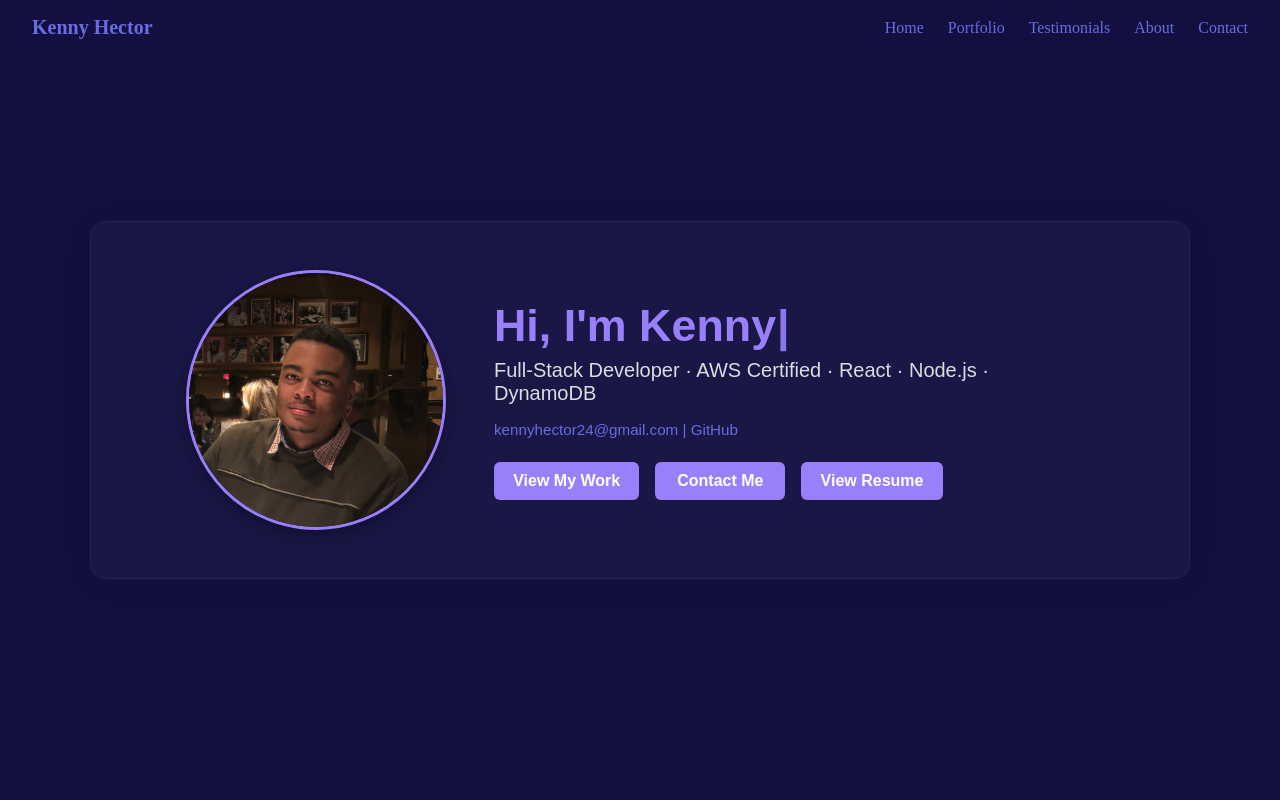
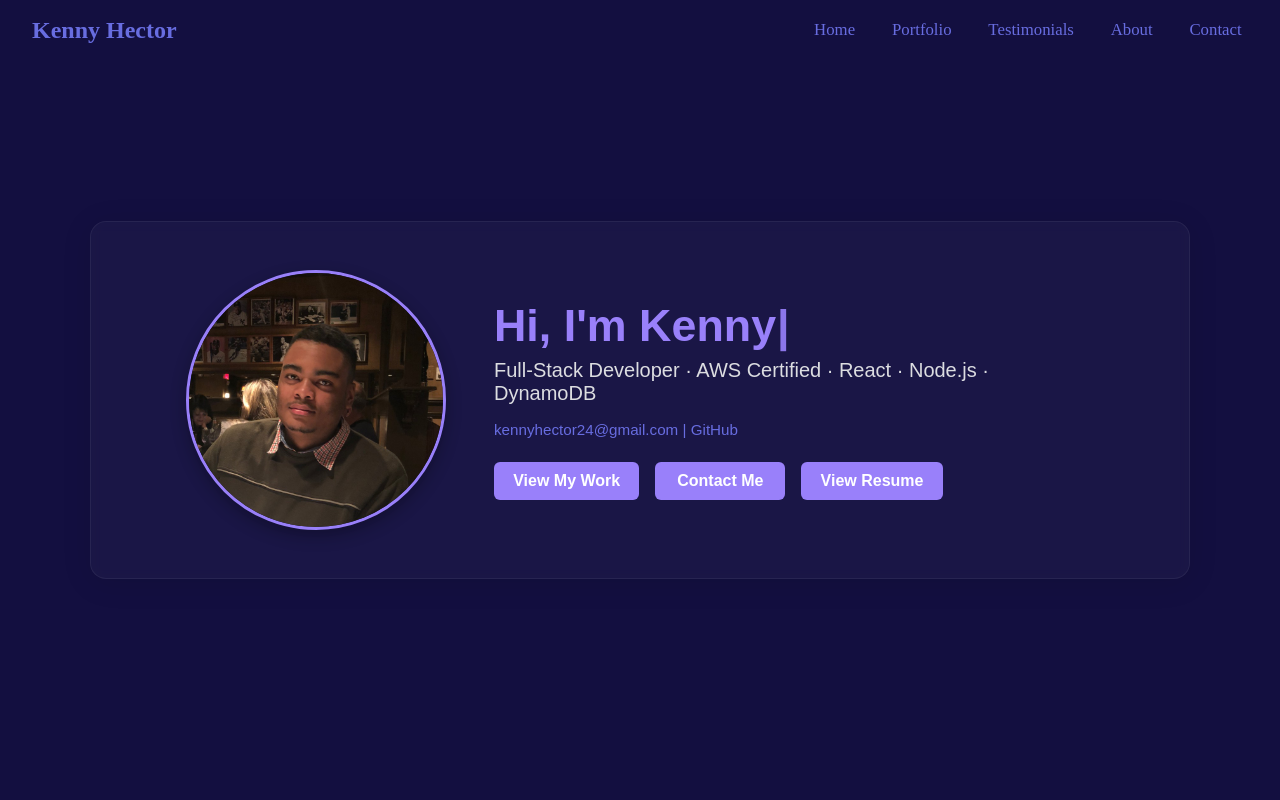
Before and after one commit to khector24/Portfolio, a React (Vite) app: page / in a window 1280 px wide. Shown: the top 800 px of the page. Built offline with nearby package versions, Linux system fonts and the light colour scheme.

Commit message:
Refractor navbar css.

```diff
--- a/src/styles/component-styles/Navbar.css
+++ b/src/styles/component-styles/Navbar.css
@@ -1,34 +1,47 @@
+/* === Navbar Container === */
 nav {
   width: 100%;
   top: 0;
   left: 0;
+  position: absolute;
   background: transparent;
-  position: absolute;
   display: flex;
-  flex-direction: row;
   justify-content: space-between;
   align-items: center;
   padding: 1rem 2rem;
   z-index: 10;
 }
 
+/* === Left Side Branding === */
 .nav-left {
   font-weight: bold;
-  font-size: 1.25rem;
-  color: #fff;
+  font-size: 1.5rem; /* increased from 1.25rem */
+  color: var(--text-link);
 }
 
+/* === Navigation Links Container === */
 .nav-right {
   display: flex;
   gap: 1.5rem;
 }
 
+/* === Shared Styles for Both Sides === */
 .nav-left,
 .nav-right a {
   color: var(--text-link);
   text-decoration: none;
 }
 
-.nav-right a:hover {
+/* === Navigation Links === */
+.nav-link {
+  font-size: 1.05rem;
+  font-weight: 500;
+  padding: 0.25rem 0.4rem;
+  border-radius: 4px;
+  transition: background-color 0.3s ease;
+}
+
+/* === Hover Effect === */
+.nav-link:hover {
   background-color: #30336b;
 }
```
